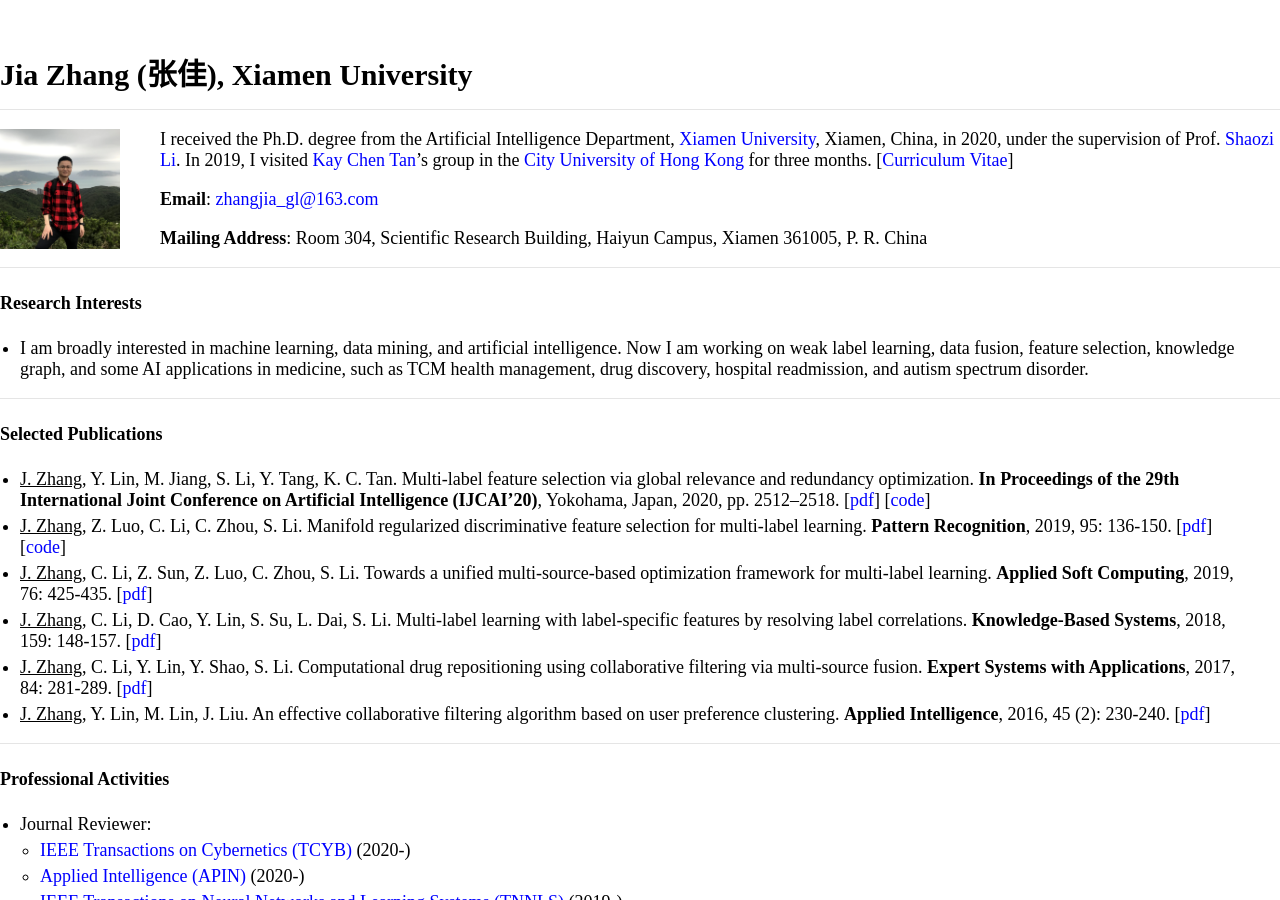
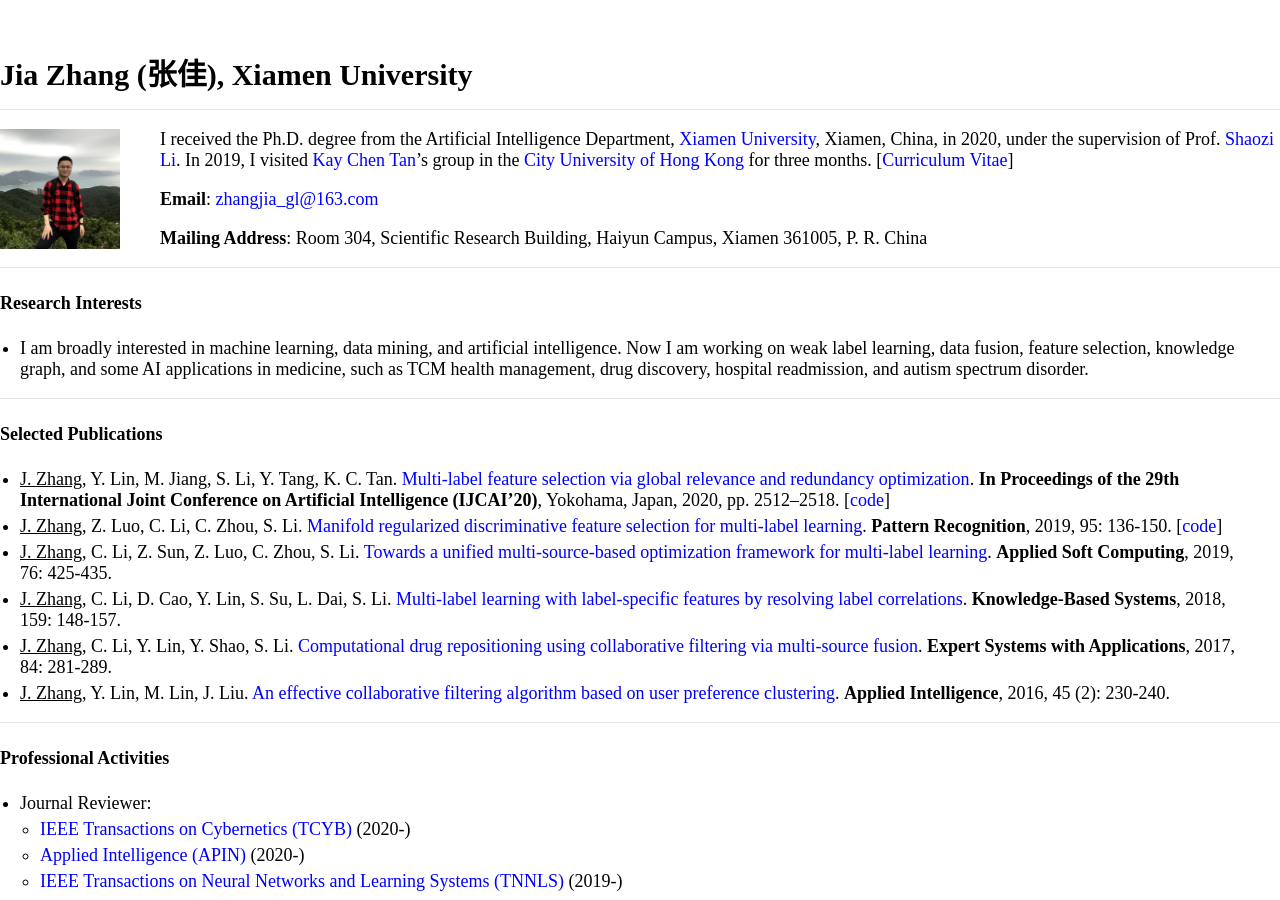
Before and after one commit to jiazhang-ml/jiazhang-ml.github.io, a Jekyll site: the page built from index.md, in a window 1280 px wide and 900 px high. Built offline with Jekyll 4.4.1, drawn with Linux system fonts in a browser that asks for light colours.

Commit message:
Update index.md

```diff
--- a/index.md
+++ b/index.md
@@ -20,12 +20,12 @@ I received the Ph.D. degree from the Artificial Intelligence Department, [Xiamen
 ---
 
 #### Selected Publications
-* <u>J. Zhang</u>, Y. Lin, M. Jiang, S. Li, Y. Tang, K. C. Tan. Multi-label feature selection via global relevance and redundancy optimization. **In Proceedings of the 29th International Joint Conference on Artificial Intelligence (IJCAI’20)**, Yokohama, Japan, 2020, pp. 2512–2518. [[pdf](0348.pdf)] [[code](GRRO-master.zip)]
-* <u>J. Zhang</u>, Z. Luo, C. Li, C. Zhou, S. Li. Manifold regularized discriminative feature selection for multi-label learning. **Pattern Recognition**, 2019, 95: 136-150. [[pdf](1-s2.0-S0031320319302341-main.pdf)] [[code](MDFS-master.zip)]
-* <u>J. Zhang</u>, C. Li, Z. Sun, Z. Luo, C. Zhou, S. Li. Towards a unified multi-source-based optimization framework for multi-label learning. **Applied Soft Computing**, 2019, 76: 425-435. [[pdf](1-s2.0-S1568494618307051-main.pdf)]
-* <u>J. Zhang</u>, C. Li, D. Cao, Y. Lin, S. Su, L. Dai, S. Li. Multi-label learning with label-specific features by resolving label correlations. **Knowledge-Based Systems**, 2018, 159: 148-157. [[pdf](1-s2.0-S0950705118303472-main.pdf)]
-* <u>J. Zhang</u>, C. Li, Y. Lin, Y. Shao, S. Li. Computational drug repositioning using collaborative filtering via multi-source fusion. **Expert Systems with Applications**, 2017, 84: 281-289. [[pdf](1-s2.0-S0957417417303202-main.pdf)]
-* <u>J. Zhang</u>, Y. Lin, M. Lin, J. Liu. An effective collaborative filtering algorithm based on user preference clustering. **Applied Intelligence**, 2016, 45 (2): 230-240. [[pdf](10.1007_s10489-015-0756-9.pdf)]
+* <u>J. Zhang</u>, Y. Lin, M. Jiang, S. Li, Y. Tang, K. C. Tan. [Multi-label feature selection via global relevance and redundancy optimization](0348.pdf). **In Proceedings of the 29th International Joint Conference on Artificial Intelligence (IJCAI’20)**, Yokohama, Japan, 2020, pp. 2512–2518. [[code](GRRO-master.zip)]
+* <u>J. Zhang</u>, Z. Luo, C. Li, C. Zhou, S. Li. [Manifold regularized discriminative feature selection for multi-label learning](1-s2.0-S0031320319302341-main.pdf). **Pattern Recognition**, 2019, 95: 136-150. [[code](MDFS-master.zip)]
+* <u>J. Zhang</u>, C. Li, Z. Sun, Z. Luo, C. Zhou, S. Li. [Towards a unified multi-source-based optimization framework for multi-label learning](1-s2.0-S1568494618307051-main.pdf). **Applied Soft Computing**, 2019, 76: 425-435.
+* <u>J. Zhang</u>, C. Li, D. Cao, Y. Lin, S. Su, L. Dai, S. Li. [Multi-label learning with label-specific features by resolving label correlations](1-s2.0-S0950705118303472-main.pdf). **Knowledge-Based Systems**, 2018, 159: 148-157.
+* <u>J. Zhang</u>, C. Li, Y. Lin, Y. Shao, S. Li. [Computational drug repositioning using collaborative filtering via multi-source fusion](1-s2.0-S0957417417303202-main.pdf). **Expert Systems with Applications**, 2017, 84: 281-289.
+* <u>J. Zhang</u>, Y. Lin, M. Lin, J. Liu. [An effective collaborative filtering algorithm based on user preference clustering](10.1007_s10489-015-0756-9.pdf). **Applied Intelligence**, 2016, 45 (2): 230-240.
 
 ---
 
```
